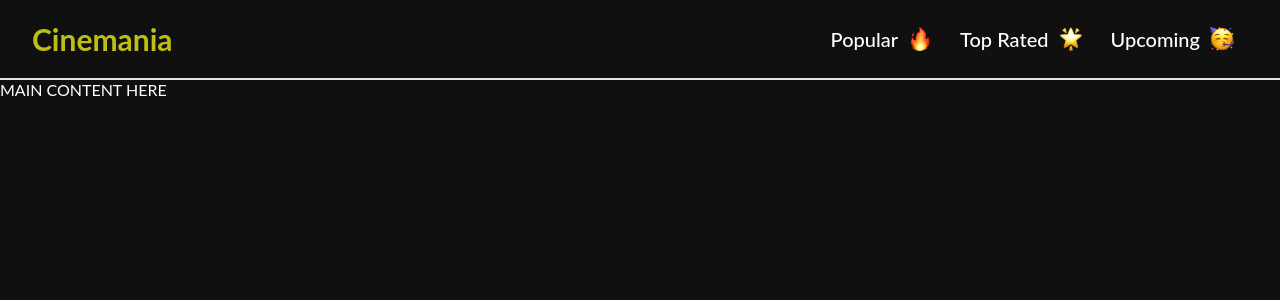
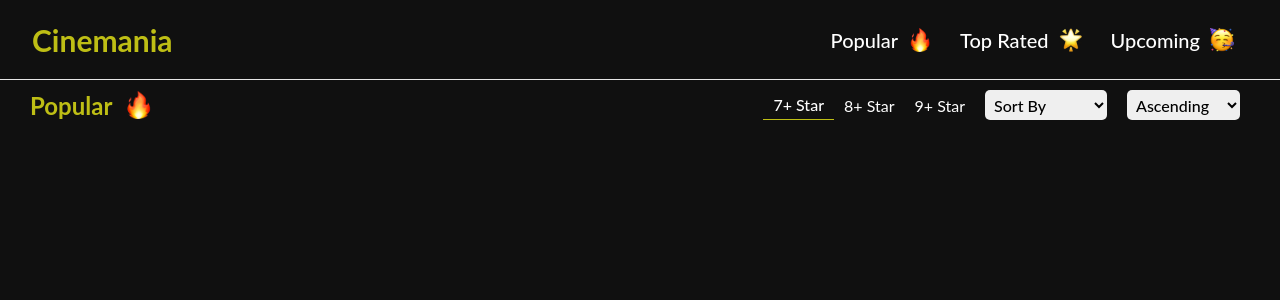
Before and after one commit to torressam333/cinemania, a React (Vite) app: page / in a window 1280 px wide. Shown: the top 300 px of the page. Built offline with nearby package versions, Linux system fonts and the light colour scheme.

Commit message:
Add prelim styling and markup for movie list component

```diff
--- a/src/App.jsx
+++ b/src/App.jsx
@@ -1,11 +1,14 @@
 import './App.css';
 import NavBar from './components/Navbar/NavBar';
+import MovieList from './components/Navbar/MovieList/MovieList';
 
 const App = () => {
   return (
     <div className='app'>
       <NavBar />
-      <main>MAIN CONTENT HERE</main>
+      <main>
+        <MovieList />
+      </main>
     </div>
   );
 };
--- /dev/null
+++ b/src/components/Navbar/MovieList/MovieList.css
@@ -0,0 +1,39 @@
+.movie_list_header {
+  padding: 10px 30px;
+
+  justify-content: space-between;
+  margin-bottom: 5px;
+}
+
+.movie_list_heading {
+  font-size: 1.5em;
+  color: #bebe15;
+}
+
+/* UL */
+.movie_filter {
+  list-style: none;
+  font-size: 1em;
+}
+
+.movie_filter_item {
+  padding: 5px 10px;
+  cursor: pointer;
+}
+
+.movie_filter_item.active {
+  border-bottom: 1px solid #bebe15;
+  font-weight: 500;
+}
+
+.movie_sorting {
+  border: none;
+  outline: none;
+  border-radius: 5px;
+  padding: 0 5px;
+  margin: 0 10px;
+  font-size: 1em;
+  font-weight: 500;
+  font-family: inherit;
+  height: 30px;
+}
--- /dev/null
+++ b/src/components/Navbar/MovieList/MovieList.jsx
@@ -0,0 +1,34 @@
+import './MovieList.css';
+import FireEmoji from '../../../assets/emojis/fire.png';
+
+const MovieList = () => {
+  return (
+    <section className='movie_list'>
+      <header className='align_flex_center movie_list_header'>
+        <h2 className='align_flex_center movie_list_heading'>
+          Popular{' '}
+          <img src={FireEmoji} alt='Fire emoji' className='navbar_emoji' />
+        </h2>
+        <div className='align_flex_center movie_list_fs'>
+          <ul className='align_flex_center movie_filter'>
+            <li className='movie_filter_item active'>7+ Star</li>
+            <li className='movie_filter_item'>8+ Star</li>
+            <li className='movie_filter_item'>9+ Star</li>
+          </ul>
+          <select name='' id='' className='movie_sorting'>
+            <option value=''>Sort By</option>
+            <option value=''>Release Date</option>
+            <option value=''>Rating</option>
+          </select>
+          <select name='' id='' className='movie_sorting'>
+            <option value=''>Ascending</option>
+            <option value=''>Descending</option>
+          </select>
+        </div>
+      </header>
+      <div className='movie_cards'></div>
+    </section>
+  );
+};
+
+export default MovieList;
--- a/src/components/Navbar/NavBar.css
+++ b/src/components/Navbar/NavBar.css
@@ -3,7 +3,7 @@
   align-items: center;
   justify-content: space-between;
   padding: 0 2em;
-  border-bottom: 2px solid #e6e6e6;
+  border-bottom: 1px solid #e6e6e6;
 }
 
 .navbar > h1 {
--- a/src/index.css
+++ b/src/index.css
@@ -13,3 +13,9 @@ body {
   color: #fff;
   font-family: 'Lato', sans-serif;
 }
+
+/* Custom css class */
+.align_flex_center {
+  display: flex;
+  align-items: center;
+}
```
